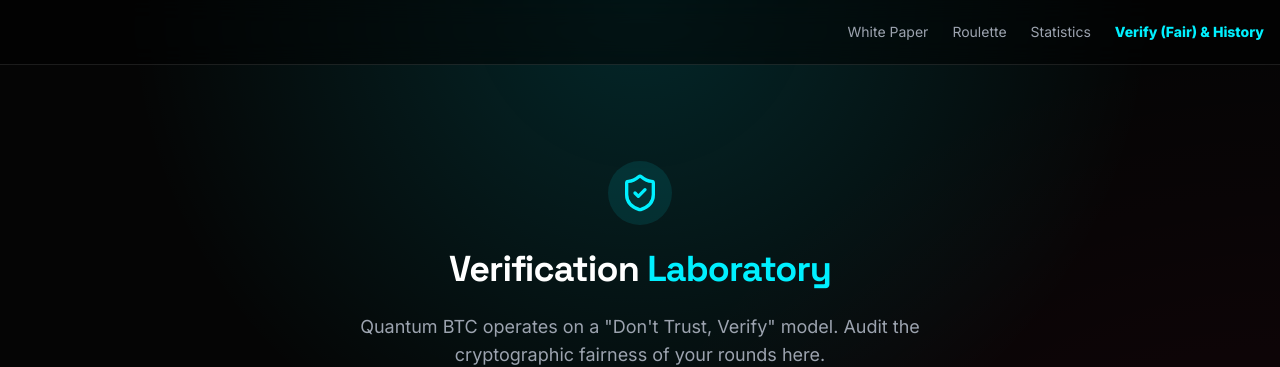
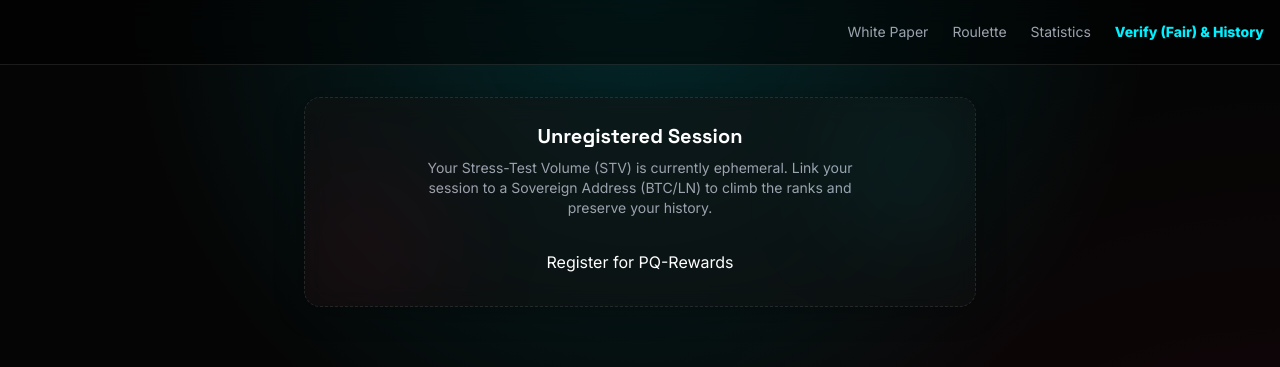
Before and after one commit to Rayo2010x/quantum-btc-backend, a React app in the folder frontend/: page / in a window 1280 px wide. Both pictures are taken after a click on the button "Verify (Fair) & History". Shown: the top 367 px of the page. Built offline with nearby package versions, Linux system fonts and the light colour scheme; no server answers; the HTML template or start-up script is replaced by a standard one.

Commit message:
feat(frontend): add persistent registration option

```diff
--- a/frontend/src/App.tsx
+++ b/frontend/src/App.tsx
@@ -42,7 +42,12 @@
   };
 
   return (
-    <Layout currentView={currentView} onViewChange={setCurrentView}>
+    <Layout
+      currentView={currentView}
+      onViewChange={setCurrentView}
+      isRegistered={isRegistered}
+      onRegisterClick={() => setIsModalOpen(true)}
+    >
 
       {currentView === 'whitepaper' && (
         <WhitePaperView />
@@ -75,7 +80,10 @@
       )}
 
       {currentView === 'history' && (
-        <VerifyHistoryView sessionId={sessionId} />
+        <VerifyHistoryView
+          sessionId={sessionId}
+          onRegisterClick={() => setIsModalOpen(true)}
+        />
       )}
 
       {/* Campaign UI Flow */}
--- a/frontend/src/components/history/VerifyHistoryView.tsx
+++ b/frontend/src/components/history/VerifyHistoryView.tsx
@@ -5,6 +5,7 @@
 
 interface VerifyHistoryViewProps {
     sessionId: string | null;
+    onRegisterClick?: () => void;
 }
 
 // Helper to hash using Web Crypto API
@@ -15,7 +16,7 @@
     return hashArray.map(b => b.toString(16).padStart(2, '0')).join('');
 }
 
-export function VerifyHistoryView({ sessionId }: VerifyHistoryViewProps) {
+export function VerifyHistoryView({ sessionId, onRegisterClick }: VerifyHistoryViewProps) {
     // History State
     const [bets, setBets] = useState<any[]>([]);
     const [historyLoading, setHistoryLoading] = useState(true);
@@ -117,7 +118,10 @@
 
             {/* --- TOP SECTION: SOVEREIGN RANK --- */}
             <div className="mb-10">
-                <SovereignRankCard sessionId={sessionId} />
+                <SovereignRankCard
+                    sessionId={sessionId}
+                    onRegisterClick={onRegisterClick}
+                />
             </div>
 
             {/* --- MIDDLE SECTION: THE VERIFIER --- */}
--- a/frontend/src/components/statistics/SovereignRankCard.tsx
+++ b/frontend/src/components/statistics/SovereignRankCard.tsx
@@ -3,9 +3,10 @@
 
 interface RankCardProps {
     sessionId: string | null;
+    onRegisterClick?: () => void;
 }
 
-export function SovereignRankCard({ sessionId }: RankCardProps) {
+export function SovereignRankCard({ sessionId, onRegisterClick }: RankCardProps) {
     const [stv, setStv] = useState<number | null>(null);
     const [address, setAddress] = useState<string | null>(null);
     const [isLoading, setIsLoading] = useState(true);
@@ -28,7 +29,29 @@
     }, [sessionId]);
 
     if (isLoading) return null; // Or a small skeleton
-    if (stv === null) return null; // Not registered
+
+    // Unregistered state UI
+    if (stv === null) {
+        if (!onRegisterClick) return null;
+
+        return (
+            <div className="glass rounded-2xl p-6 relative border-primary/20 bg-primary/5 overflow-hidden mb-8 max-w-2xl mx-auto text-center border-dashed">
+                <div className="absolute top-0 right-0 w-32 h-32 bg-primary/10 blur-3xl rounded-full"></div>
+                <div className="absolute bottom-0 left-0 w-32 h-32 bg-secondary/10 blur-3xl rounded-full"></div>
+
+                <h3 className="text-xl font-display font-bold text-white mb-2">Unregistered Session</h3>
+                <p className="text-sm text-gray-400 mb-6 max-w-md mx-auto">
+                    Your Stress-Test Volume (STV) is currently ephemeral. Link your session to a Sovereign Address (BTC/LN) to climb the ranks and preserve your history.
+                </p>
+                <button
+                    onClick={onRegisterClick}
+                    className="btn btn-primary px-8 py-2 w-auto inline-flex"
+                >
+                    Register for PQ-Rewards
+                </button>
+            </div>
+        );
+    }
 
     let rankLabel = "Participant";
     let rankColor = "text-gray-400";
--- a/frontend/src/components/ui/Layout.tsx
+++ b/frontend/src/components/ui/Layout.tsx
@@ -6,9 +6,11 @@
     children: React.ReactNode;
     currentView?: ViewType;
     onViewChange?: (view: ViewType) => void;
+    isRegistered?: boolean;
+    onRegisterClick?: () => void;
 }
 
-export function Layout({ children, currentView = 'whitepaper', onViewChange }: LayoutProps) {
+export function Layout({ children, currentView = 'whitepaper', onViewChange, isRegistered = true, onRegisterClick }: LayoutProps) {
     return (
         <div className="min-h-screen flex flex-col">
             {/* Header */}
@@ -42,6 +44,17 @@
                         >
                             Verify (Fair) & History
                         </button>
+
+                        {!isRegistered && onRegisterClick && (
+                            <div className="pl-4 ml-2 border-l border-white/10 flex items-center">
+                                <button
+                                    onClick={onRegisterClick}
+                                    className="text-xs font-bold text-black bg-primary px-3 py-1.5 rounded-full hover:bg-secondary transition-colors uppercase tracking-wider shadow-[0_0_10px_rgba(72,216,216,0.5)]"
+                                >
+                                    Link Session
+                                </button>
+                            </div>
+                        )}
                     </nav>
                 </div>
             </header>
```
